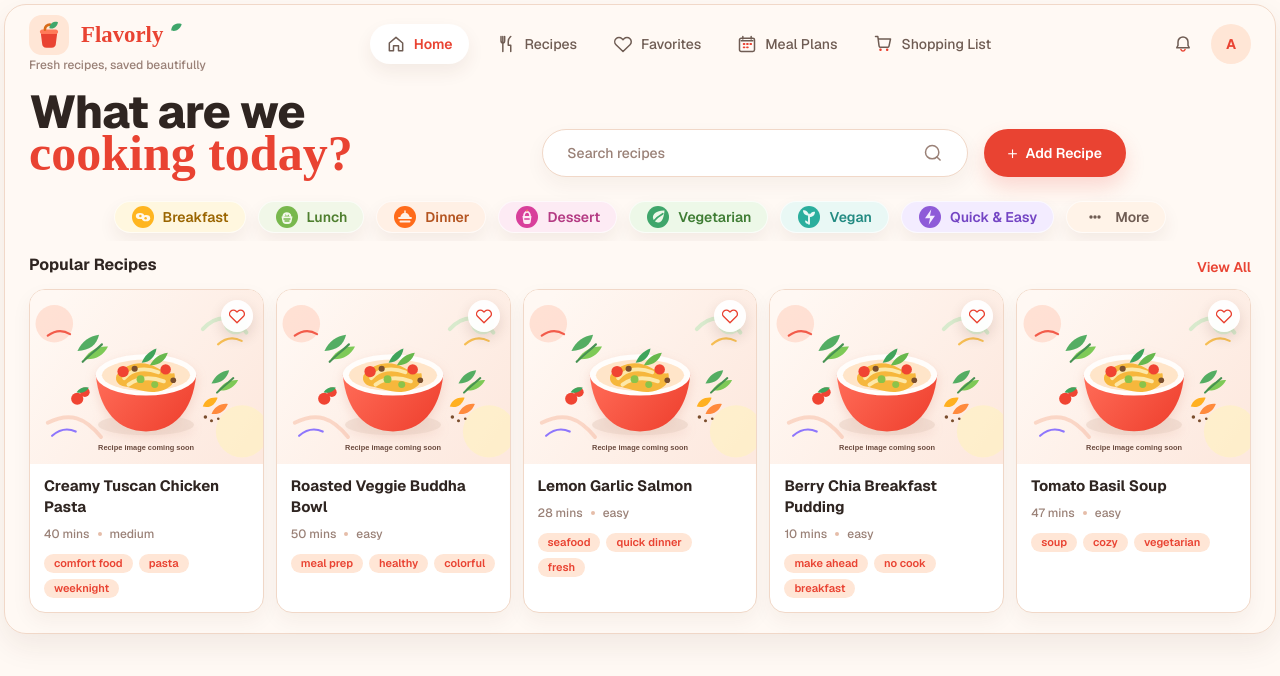
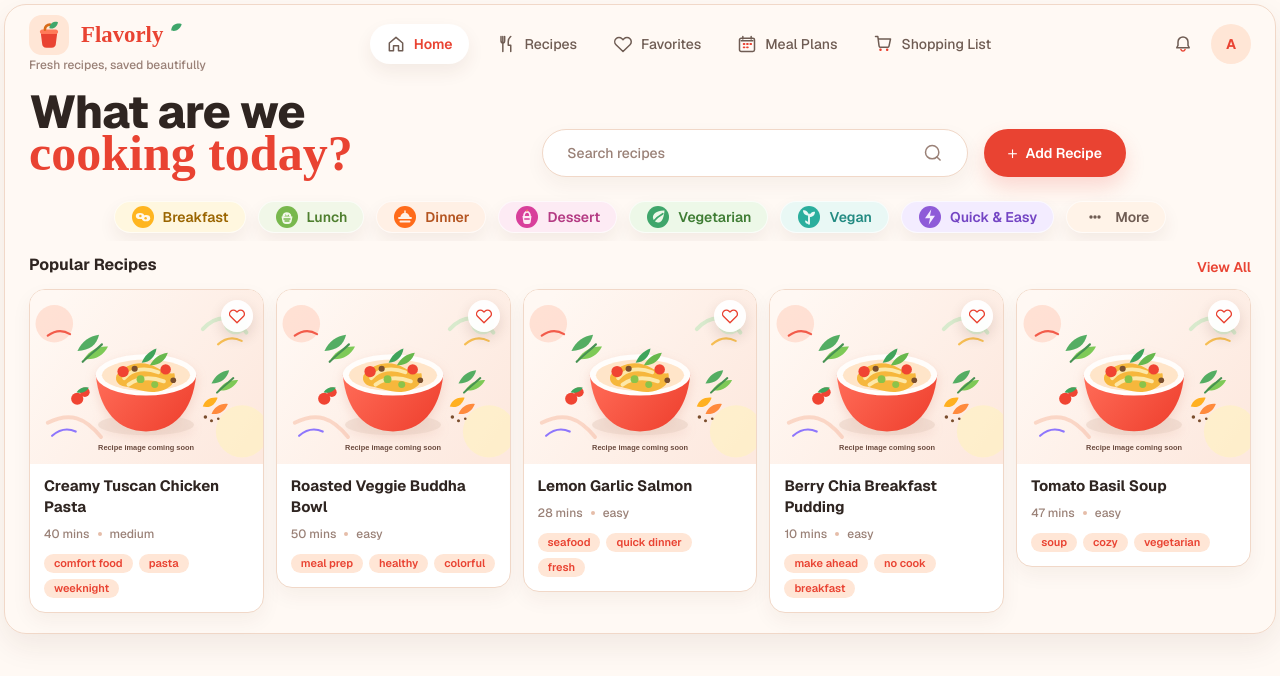
Before and after one commit to akanksha-agarwal93/recipe-manager, a Next.js app: page / in a window 1280 px wide. Shown: the top 676 px of the page. Built offline with nearby package versions, Linux system fonts and the light colour scheme.

Commit message:
added routing for the details page

```diff
--- /dev/null
+++ b/app/recipes/[id]/page.tsx
@@ -0,0 +1,24 @@
+import { mockRecipes } from "@/src/data/mockRecipes"
+
+type RecipeDetailPageProps = {
+	params: Promise<{
+		id: string
+	}>
+}
+
+export default async function RecipeDetailPage({
+	params,
+}: RecipeDetailPageProps) {
+	const { id } = await params
+
+	const recipe = mockRecipes.find((recipe) => recipe.id === id)
+	console.log("Recipe ID:", id)
+	console.log("Recipe Data:", recipe)
+	return (
+		<section className='flex flex-col gap-4'>
+			<h1 className='text-2xl font-bold text-foreground'>
+				{recipe?.title || "Recipe not found"}
+			</h1>
+		</section>
+	)
+}
--- a/app/src/component/dashboard/PopularRecipes.tsx
+++ b/src/component/dashboard/PopularRecipes.tsx
@@ -1,5 +1,6 @@
 import { RecipeCard } from "../recipes/RecipeCard"
 import { mockRecipes } from "../../data/mockRecipes"
+import Link from "next/link"
 
 export const PopularRecipes = () => {
 	return (
@@ -11,7 +12,11 @@ export const PopularRecipes = () => {
 				</a>
 			</div>
 			<div className='grid grid-cols-1 sm:grid-cols-2 xl:grid-cols-[repeat(auto-fit,minmax(200px,1fr))] gap-3'>
-				{mockRecipes.slice(0, 5).map((recipe) => (
+				{mockRecipes.slice(0, 5).map(
+					(recipe) => (
+						console.log(recipe.id),
+						(
+							<Link href={`/recipes/${recipe.id}`} key={recipe.id}>
 								<RecipeCard
 									key={recipe.title}
 									title={recipe.title}
@@ -20,7 +25,10 @@ export const PopularRecipes = () => {
 									difficulty={recipe.difficulty}
 									tags={recipe.tags}
 								/>
-				))}
+							</Link>
+						)
+					),
+				)}
 			</div>
 		</section>
 	)
--- a/app/src/component/recipes/RecipeCard.tsx
+++ b/src/component/recipes/RecipeCard.tsx
@@ -16,8 +16,8 @@ export const RecipeCard = ({
 	tags,
 }: RecipeCardProps) => {
 	return (
-		<div className='w-full min-w-[180px] overflow-hidden rounded-(--flavorly-radius-lg) border border-(--flavorly-border) bg-white shadow-[0_8px_20px_rgba(78,42,28,0.05)]'>
-			<div className='relative aspect-[4/3] w-full overflow-hidden bg-(--flavorly-surface-warm)'>
+		<div className='w-full min-w-45 overflow-hidden rounded-(--flavorly-radius-lg) border border-(--flavorly-border) bg-white shadow-[0_8px_20px_rgba(78,42,28,0.05)]'>
+			<div className='relative aspect-4/3 w-full overflow-hidden bg-(--flavorly-surface-warm)'>
 				<Image
 					src={imageUrl}
 					alt={title}
@@ -38,7 +38,7 @@ export const RecipeCard = ({
 			</div>
 
 			<div className='flex flex-col gap-2 px-3.5 pb-3.5 pt-3'>
-				<h3 className='line-clamp-2 text-[15px] font-bold leading-snug text-(--flavorly-text)'>
+				<h3 className='line-clamp-2 text-[15px] font-bold leading-snug text-foreground'>
 					{title}
 				</h3>
 
```
Also changed, not shown: app/page.tsx (+4 -4 lines), src/component/dashboard/CategoryFilters.tsx (renamed from app/src/component/dashboard/CategoryFilters.tsx), src/component/dashboard/HeroSection.tsx (renamed from app/src/component/dashboard/HeroSection.tsx), src/component/layout/Header.tsx (renamed from app/src/component/layout/Header.tsx), src/data/mockRecipes.ts (renamed from app/src/data/mockRecipes.ts), src/types/recipe.ts (renamed from app/src/types/recipe.ts). Lines whose indentation alone changed are shown as unchanged.
